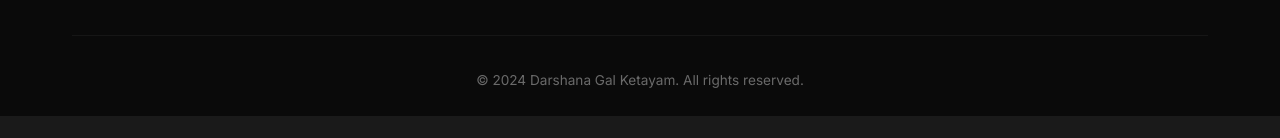
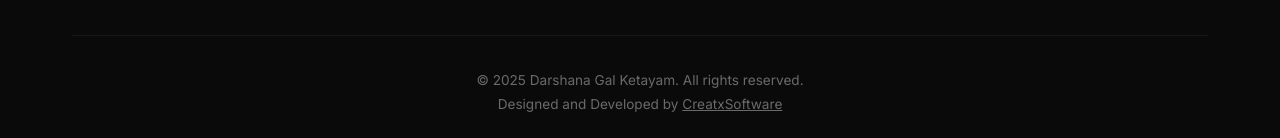
Before and after one commit to Creatx-Software/darshana-gk, a Next.js app in the folder darshana-nextjs/: page /articles in a window 1280 px wide. Shown: the part 2491-2629 px from the top of the page. Before the commit the page ends 2607 px from the top, so only its background shows below. Built offline with nearby package versions, Linux system fonts and the light colour scheme.

Commit message:
footer updated

```diff
--- a/darshana-nextjs/components/layout/Footer.tsx
+++ b/darshana-nextjs/components/layout/Footer.tsx
@@ -1,6 +1,8 @@
 import Link from 'next/link';
 
 export default function Footer() {
+  const currentYear = new Date().getFullYear();
+
   return (
     <footer className="footer">
       <div className="container">
@@ -19,7 +21,18 @@ export default function Footer() {
           </div>
         </div>
         <div className="footer-bottom">
-          <p>&copy; 2024 Darshana Gal Ketayam. All rights reserved.</p>
+          <p>&copy; {currentYear} Darshana Gal Ketayam. All rights reserved.</p>
+          <p>
+            Designed and Developed by{' '}
+            <a
+              href="https://creatxsoftware.com/"
+              target="_blank"
+              rel="noopener noreferrer"
+              style={{ color: 'inherit', textDecoration: 'underline' }}
+            >
+              CreatxSoftware
+            </a>
+          </p>
         </div>
       </div>
     </footer>
```
